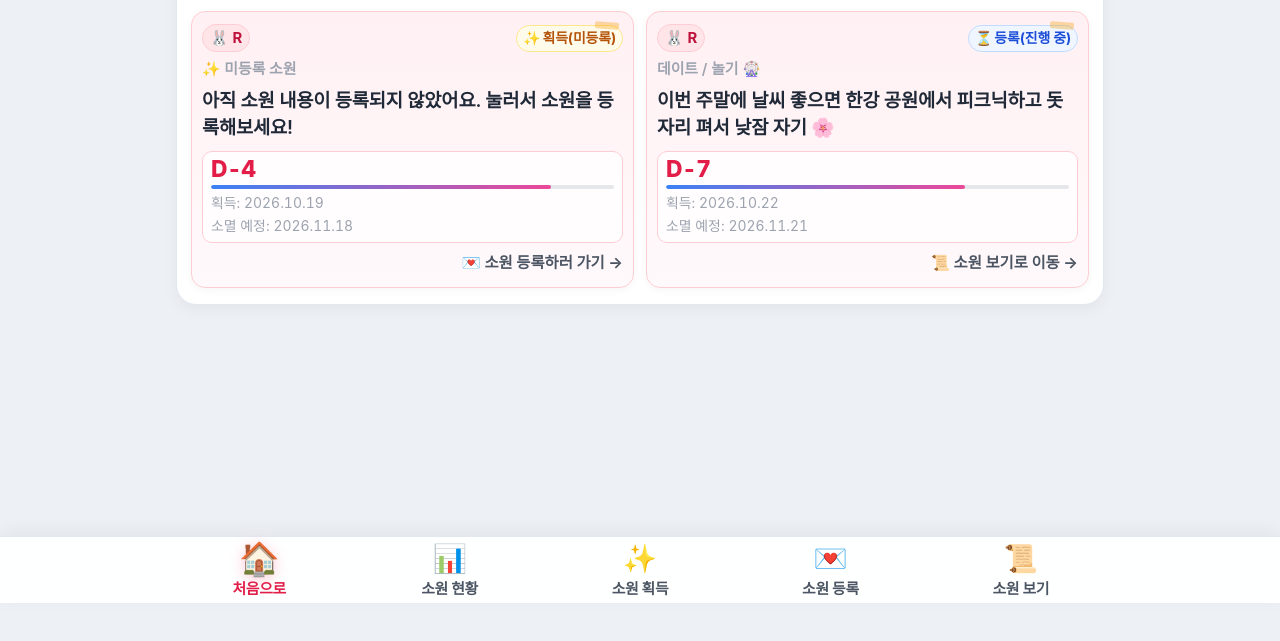
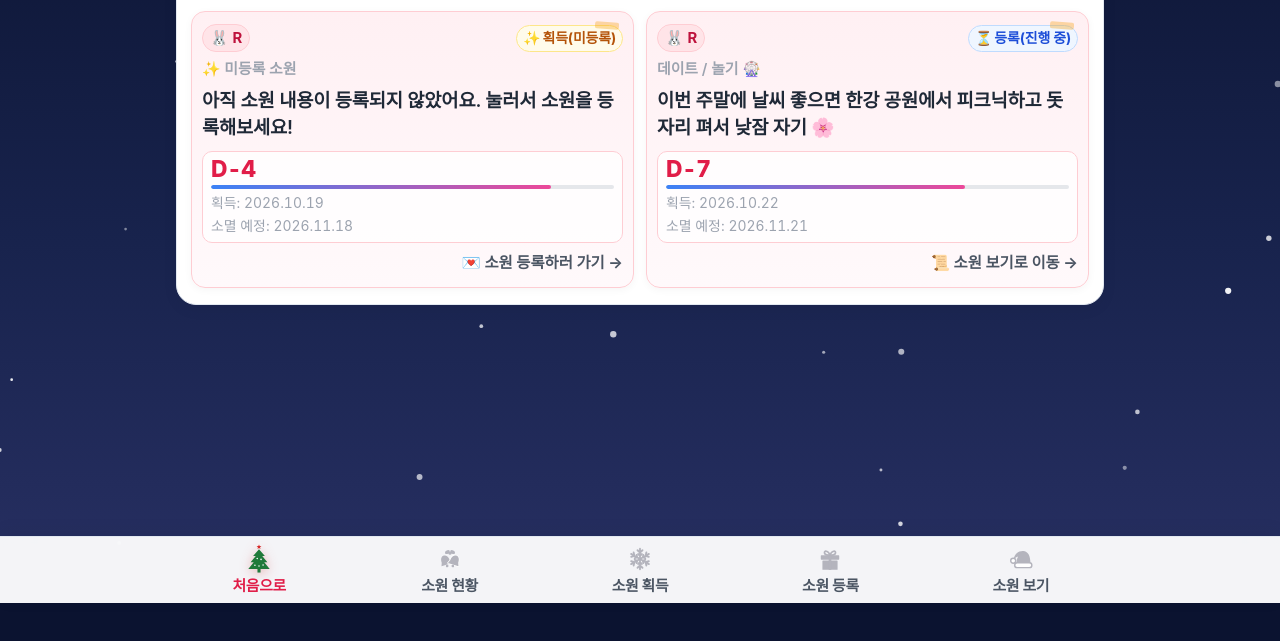
Before and after one commit to acmeeh-crypto/wishbox, a plain HTML site: page index.html in a window 1280 px wide. Shown: the part 197-838 px from the top of the page. Drawn offline with nearby package versions, Linux system fonts and the light colour scheme; a web font is replaced by a local one.

Commit message:
크리스마스 하단 메뉴 아이콘, 밤하늘 배경, 눈 내리는 효과 추가

```diff
--- a/index.html
+++ b/index.html
@@ -17,7 +17,7 @@
   <link rel="apple-touch-icon" href="wishbox_logo.png">
   <!-- Supabase JS Client via CDN -->
   <script src="https://cdn.jsdelivr.net/npm/@supabase/supabase-js@2"></script>
-  <link rel="stylesheet" href="styles.css?v=20">
+  <link rel="stylesheet" href="styles.css?v=27">
 </head>
 <body class="is-home-screen">
 
@@ -320,23 +320,69 @@
     <nav class="bottom-gnb" id="bottomGnb" aria-label="하단 네비게이션">
       <div class="bottom-gnb-inner">
         <button type="button" class="gnb-tab-btn active" data-target-screen="screen-home">
-          <span class="gnb-icon">🏠</span>
+          <span class="gnb-icon">
+            <svg class="gnb-svg" viewBox="0 0 24 24" aria-hidden="true">
+            <polygon class="c-red" points="12,0.6 12.5,1.91 13.9,1.98 12.81,2.86 13.18,4.22 12,3.45 10.82,4.22 11.19,2.86 10.1,1.98 11.5,1.91"/>
+            <path class="c-green" d="M12 4.3 L7.4 9.6 H9.5 L5.4 14.6 H7.9 L3.6 19.8 H20.4 L16.1 14.6 H18.6 L14.5 9.6 H16.6 Z"/>
+            <rect class="c-green" x="10.8" y="19.4" width="2.4" height="3.2"/>
+            <circle class="c-light" cx="10.6" cy="11.6" r="0.6"/><circle class="c-light" cx="13.6" cy="12.3" r="0.6"/>
+            <circle class="c-light" cx="8.8" cy="16.9" r="0.6"/><circle class="c-light" cx="12" cy="17.4" r="0.6"/><circle class="c-light" cx="15.2" cy="16.7" r="0.6"/>
+            </svg>
+          </span>
           <span class="gnb-label">처음으로</span>
         </button>
         <button type="button" class="gnb-tab-btn" data-target-screen="screen-stats">
-          <span class="gnb-icon">📊</span>
+          <span class="gnb-icon">
+            <svg class="gnb-svg" viewBox="0 0 24 24" aria-hidden="true">
+            <g transform="translate(7.9 13.8) rotate(-18)">
+            <path class="c-green" d="M0 -5.2 C-2.9 -5.2 -3.9 -2.4 -3.9 0.6 L-5.1 3.6 H5.1 L3.9 0.6 C3.9 -2.4 2.9 -5.2 0 -5.2 Z"/>
+            <circle class="c-green" cx="0" cy="4.9" r="1.2"/>
+            </g>
+            <g transform="translate(16.1 13.8) rotate(18)">
+            <path class="c-green sep" d="M0 -5.2 C-2.9 -5.2 -3.9 -2.4 -3.9 0.6 L-5.1 3.6 H5.1 L3.9 0.6 C3.9 -2.4 2.9 -5.2 0 -5.2 Z"/>
+            <circle class="c-green" cx="0" cy="4.9" r="1.2"/>
+            </g>
+            <ellipse class="c-red" cx="9.6" cy="5.6" rx="2.4" ry="1.6" transform="rotate(-25 9.6 5.6)"/>
+            <ellipse class="c-red" cx="14.4" cy="5.6" rx="2.4" ry="1.6" transform="rotate(25 14.4 5.6)"/>
+            <circle class="c-red" cx="12" cy="6.6" r="1.4"/>
+            </svg>
+          </span>
           <span class="gnb-label">소원 현황</span>
         </button>
         <button type="button" class="gnb-tab-btn" data-target-screen="screen-acquire">
-          <span class="gnb-icon">✨</span>
+          <span class="gnb-icon">
+            <svg class="gnb-svg" viewBox="0 0 24 24" aria-hidden="true">
+            <g class="s-red" stroke-width="1.7" stroke-linecap="round" fill="none">
+            <path d="M12 12 V2.5 M12 6 L9.7 3.9 M12 6 L14.3 3.9 M12 9 L10.2 7.4 M12 9 L13.8 7.4"/>
+            <path transform="rotate(60 12 12)" d="M12 12 V2.5 M12 6 L9.7 3.9 M12 6 L14.3 3.9 M12 9 L10.2 7.4 M12 9 L13.8 7.4"/>
+            <path transform="rotate(120 12 12)" d="M12 12 V2.5 M12 6 L9.7 3.9 M12 6 L14.3 3.9 M12 9 L10.2 7.4 M12 9 L13.8 7.4"/>
+            <path transform="rotate(180 12 12)" d="M12 12 V2.5 M12 6 L9.7 3.9 M12 6 L14.3 3.9 M12 9 L10.2 7.4 M12 9 L13.8 7.4"/>
+            <path transform="rotate(240 12 12)" d="M12 12 V2.5 M12 6 L9.7 3.9 M12 6 L14.3 3.9 M12 9 L10.2 7.4 M12 9 L13.8 7.4"/>
+            <path transform="rotate(300 12 12)" d="M12 12 V2.5 M12 6 L9.7 3.9 M12 6 L14.3 3.9 M12 9 L10.2 7.4 M12 9 L13.8 7.4"/>
+            </g>
+            </svg>
+          </span>
           <span class="gnb-label">소원 획득</span>
         </button>
         <button type="button" class="gnb-tab-btn" data-target-screen="screen-register">
-          <span class="gnb-icon">💌</span>
+          <span class="gnb-icon">
+            <svg class="gnb-svg" viewBox="0 0 24 24" aria-hidden="true">
+            <path class="s-green" fill="none" stroke-width="1.6" stroke-linejoin="round" d="M12 8.4 C10.5 4.2 6.2 3.8 7 6.6 C7.4 7.9 9.6 8.4 12 8.4 Z M12 8.4 C13.5 4.2 17.8 3.8 17 6.6 C16.6 7.9 14.4 8.4 12 8.4 Z"/>
+            <rect class="c-red" x="3.5" y="8.6" width="17" height="4" rx="0.6"/>
+            <rect class="c-red" x="5" y="13.4" width="14" height="8.6" rx="0.4"/>
+            <rect class="c-green" x="10.8" y="8.6" width="2.4" height="13.4"/>
+            </svg>
+          </span>
           <span class="gnb-label">소원 등록</span>
         </button>
         <button type="button" class="gnb-tab-btn" data-target-screen="screen-list">
-          <span class="gnb-icon">📜</span>
+          <span class="gnb-icon">
+            <svg class="gnb-svg" viewBox="0 0 24 24" aria-hidden="true">
+            <path class="c-red" d="M7.8 16.5 C8 13 8.4 10.8 9.4 9.6 C7.6 10.2 6 11.4 5.2 12.4 C5.8 7.6 9.6 4.4 14 4.6 C18.4 4.8 20.6 8.6 20.8 16.5 Z"/>
+            <rect class="c-white o-red" x="6.2" y="15.4" width="15.8" height="4.6" rx="2.3" stroke-width="1.3"/>
+            <circle class="c-white o-red" cx="4.8" cy="13.6" r="2.3" stroke-width="1.3"/>
+            </svg>
+          </span>
           <span class="gnb-label">소원 보기</span>
         </button>
       </div>
@@ -504,6 +550,7 @@ CREATE POLICY "Allow public read-write" ON space_scores FOR ALL USING (true) WIT
   <!-- Toast Notification -->
   <div id="toast" class="toast hidden"></div>
 
+  <script src="snow.js?v=26"></script>
   <script src="app.js?v=24"></script>
   <script>
     // Register Service Worker (PWA) with immediate update handling
--- /dev/null
+++ b/snow.js
@@ -0,0 +1,60 @@
+// 배경 눈 내리는 효과 (카드 뒤 배경에서만, 터치 방해 없음)
+(function () {
+  if (window.matchMedia && window.matchMedia('(prefers-reduced-motion: reduce)').matches) return;
+
+  const canvas = document.createElement('canvas');
+  canvas.id = 'snowCanvas';
+  canvas.setAttribute('aria-hidden', 'true');
+  document.body.prepend(canvas);
+  const ctx = canvas.getContext('2d');
+
+  const COUNT = 40;
+  let w = 0, h = 0, dpr = 1;
+  let flakes = [];
+
+  function resize() {
+    dpr = Math.min(window.devicePixelRatio || 1, 2);
+    w = window.innerWidth;
+    h = window.innerHeight;
+    canvas.width = w * dpr;
+    canvas.height = h * dpr;
+    ctx.setTransform(dpr, 0, 0, dpr, 0, 0);
+  }
+
+  function makeFlake(randomY) {
+    return {
+      x: Math.random() * w,
+      y: randomY ? Math.random() * h : -10,
+      r: 1 + Math.random() * 2.4,            // 크기
+      speed: 0.35 + Math.random() * 0.7,     // 낙하 속도 (천천히)
+      sway: 0.4 + Math.random() * 0.9,       // 좌우 흔들림 폭
+      phase: Math.random() * Math.PI * 2,
+      alpha: 0.45 + Math.random() * 0.5,
+    };
+  }
+
+  resize();
+  for (let i = 0; i < COUNT; i++) flakes.push(makeFlake(true));
+  window.addEventListener('resize', resize);
+
+  let last = performance.now();
+  function tick(now) {
+    const dt = Math.min((now - last) / 16.67, 3);
+    last = now;
+    ctx.clearRect(0, 0, w, h);
+    for (const f of flakes) {
+      f.phase += 0.012 * dt;
+      f.y += f.speed * dt;
+      f.x += Math.sin(f.phase) * f.sway * 0.35 * dt;
+      if (f.y > h + 10) Object.assign(f, makeFlake(false));
+      if (f.x > w + 10) f.x = -10;
+      if (f.x < -10) f.x = w + 10;
+      ctx.beginPath();
+      ctx.fillStyle = 'rgba(255,255,255,' + f.alpha + ')';
+      ctx.arc(f.x, f.y, f.r, 0, Math.PI * 2);
+      ctx.fill();
+    }
+    requestAnimationFrame(tick);
+  }
+  requestAnimationFrame(tick);
+})();
--- a/styles.css
+++ b/styles.css
@@ -81,12 +81,36 @@ html {
 
 body {
   font-family: var(--font-family);
-  background-color: var(--bg-primary);
+  background-color: #0b1330;
   color: var(--text-main);
   line-height: 1.5;
   min-height: 100vh;
   padding-bottom: calc(84px + env(safe-area-inset-bottom, 0px));
 }
+
+/* 겨울 밤하늘 배경 (고정) + 눈 내리는 캔버스: 콘텐츠 뒤에만 표시 */
+body::before {
+  content: '';
+  position: fixed;
+  inset: 0;
+  z-index: -2;
+  background: linear-gradient(180deg, #0b1330 0%, #18234d 55%, #283063 100%);
+  pointer-events: none;
+}
+
+#snowCanvas {
+  position: fixed;
+  inset: 0;
+  width: 100%;
+  height: 100%;
+  z-index: -1;
+  pointer-events: none;
+}
+
+/* 어두운 배경 위에 바로 놓이는 '소원 보기' 사람 탭 글자 가독성 */
+#personTabs { border-bottom-color: rgba(255, 255, 255, 0.25); }
+#personTabs .tab-btn:not(.active) { color: rgba(255, 255, 255, 0.85); }
+#personTabs .tab-btn:not(.active):hover { color: #fff; }
 
 /* Header */
 .app-header {
@@ -2119,6 +2143,35 @@ body {
 .gnb-tab-btn.active .gnb-label {
   font-weight: 800;
   color: #e11d48;
+}
+
+/* 크리스마스 SVG 아이콘: 비선택=회색, 선택=빨강·초록 */
+.gnb-icon {
+  display: flex;
+  align-items: center;
+  justify-content: center;
+}
+.gnb-svg {
+  display: block;
+  width: 26px;
+  height: 26px;
+}
+.gnb-svg .c-red,
+.gnb-svg .c-green { fill: #b4b4bd; transition: fill 0.2s ease; }
+.gnb-svg .c-white,
+.gnb-svg .c-light { fill: #fff; }
+.gnb-svg .s-red,
+.gnb-svg .s-green,
+.gnb-svg .o-red { stroke: #b4b4bd; transition: stroke 0.2s ease; }
+.gnb-svg .sep { stroke: #fff; stroke-width: 1.3px; paint-order: stroke; }
+
+.gnb-tab-btn.active .gnb-svg .c-red { fill: #d62828; }
+.gnb-tab-btn.active .gnb-svg .c-green { fill: #1f7a3a; }
+.gnb-tab-btn.active .gnb-svg .s-red,
+.gnb-tab-btn.active .gnb-svg .o-red { stroke: #d62828; }
+.gnb-tab-btn.active .gnb-svg .s-green { stroke: #1f7a3a; }
+.gnb-tab-btn.active .gnb-icon {
+  filter: drop-shadow(0 2px 5px rgba(214, 40, 40, 0.3));
 }
 
 /* 메인화면 전용 플로팅 미니게임 버튼 (GNB 바로 위 오른쪽 가장자리 고정 + 3D 입체 원형) */
--- a/sw.js
+++ b/sw.js
@@ -1,10 +1,11 @@
 // 소원함 시즌2 - Service Worker (PWA)
-const CACHE_NAME = 'wishapp-v25';
+const CACHE_NAME = 'wishapp-v27';
 const ASSETS = [
   './',
   './index.html',
   './styles.css',
   './app.js',
+  './snow.js',
   './space.js',
   './minigame_icon.png',
   './manifest.json',
```
